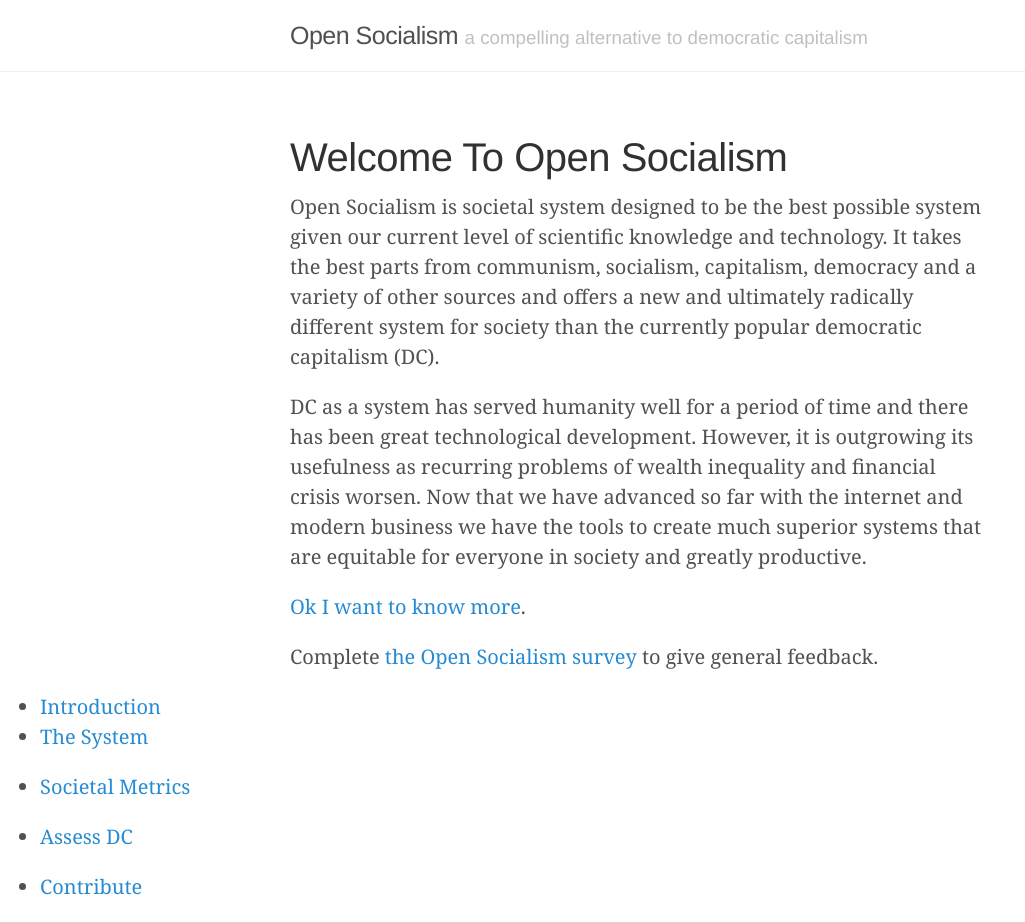
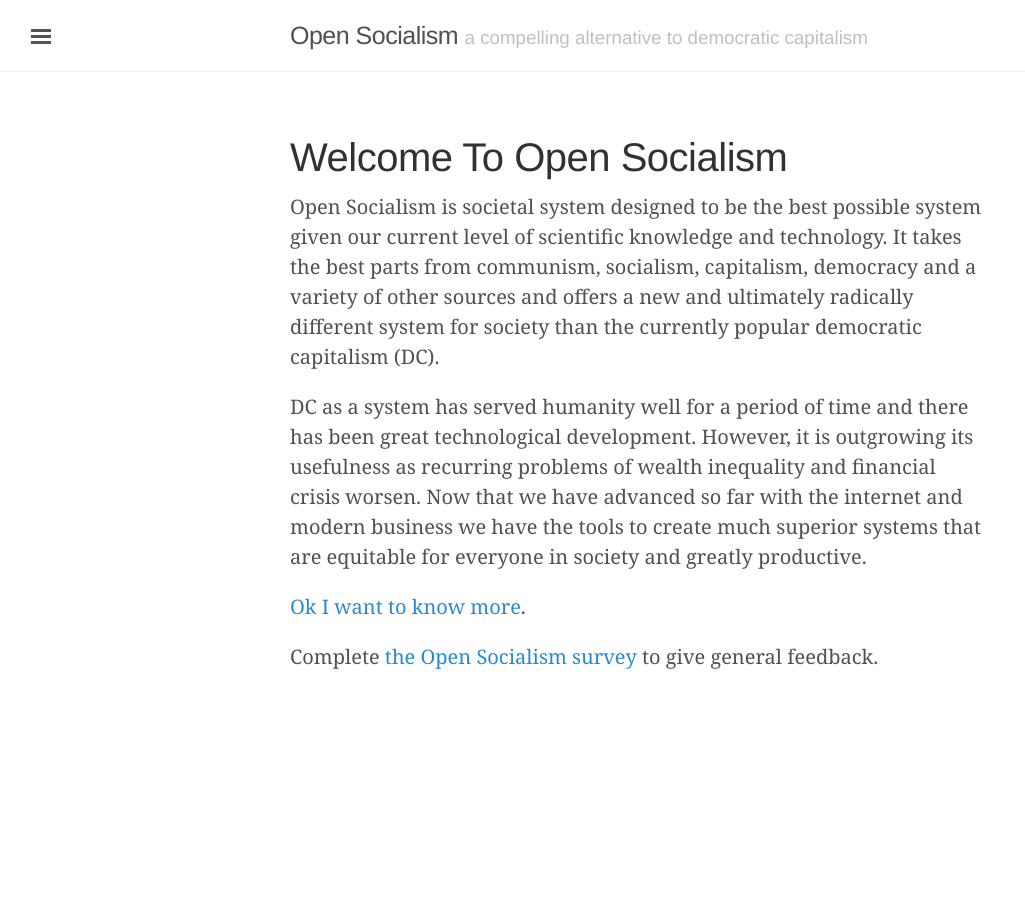
Before and after one commit to open-socialism/open-socialism-site, a Jekyll site: the page built from index.md, in a window 1280 px wide. Shown: the whole page, without its empty margins (0-1025 px from the left). Built offline with Jekyll 4.4.1, drawn with Linux system fonts in a browser that asks for light colours; after the commit the page ends 900 px from its top, so only the background shows below that.

Commit message:
getting closer

```diff
--- /dev/null
+++ b/_includes/navig.html
@@ -0,0 +1,28 @@
+<div class="cd-dropdown-wrapper">
+  <a class="cd-dropdown-trigger sidebar-toggle" href="#0"></a>
+  <nav class="cd-dropdown">
+    <h2>{{page.title}}</h2>
+    <a href="#0" class="cd-close">Close</a>
+    <ul class="cd-dropdown-content">
+      {% assign entries = site.pages | sort: "path" %}
+
+      <li><a href="/introduction">Introduction</a></li>
+      <li class="has-children">
+        <a href="/open-socialism">The System</a>
+
+        {% include navigation.html context="/open-socialism/" entries=entries topLevel=true %}
+      </li>
+      <li class="has-children">
+        <a href="/open-socialism">Societal Metrics</a>
+
+        {% include navigation.html context="/societal-metrics/" entries=entries topLevel=true %}
+      </li>
+      <li class="has-children">
+        <a href="/open-socialism">Assess DC</a>
+
+        {% include navigation.html context="/assess-dc/" entries=entries topLevel=true %}
+      </li>
+      <li><a href="/introduction">Contribute</a></li>
+    </ul>
+  </nav>
+</div>
--- a/_includes/navigation.html
+++ b/_includes/navigation.html
@@ -1,5 +1,5 @@
 {% capture html %}
-  <ul>
+  <ul class="is-hidden {% if include.topLevel %}cd-secondary-dropdown{% endif %}">
     {% for entry in include.entries %}
 
         {% if entry.title != "" %}
@@ -8,11 +8,15 @@
           {% capture current %}{{ entry.url | remove: slug | replace: "//", "/" }}{% endcapture %}
 
           {% if current == include.context %}
-              <li class="{% if page.url contains entry.url %}active{% endif %}">
-                  <a href="{{ site.baseurl }}{{ entry.url }}">{{ entry.title }}</a>
+            {% capture children %}{% include navigation.html context=entry.url entries=include.entries topLevel=false %}{% endcapture %}
 
-                  {% include navigation.html context=entry.url entries=include.entries %}
-              </li>
+            <li class="{% if page.url contains entry.url %}active{% endif %} {% if children contains 'li' %}has-children{% endif %}">
+                <a href="{{ site.baseurl }}{{ entry.url | remove: '.html' }}">{{ entry.title }}</a>
+
+                {% if children contains "li" %}
+                  {{children}}
+                {% endif %}
+            </li>
           {% endif %}
         {% endif %}
     {% endfor %}
--- a/_includes/navrow.html
+++ /dev/null
@@ -1,4 +0,0 @@
-<li class="{% if page.url contains include.url %}active{% endif %}">
-    <a href="{{ site.baseurl }}{{ include.url }}">{{ entry.title }}</a>
-    {% include navigation.html context=entry.url %}
-</li>
--- a/_layouts/default.html
+++ b/_layouts/default.html
@@ -14,7 +14,7 @@
           </h3>
         </div>
 
-        <!-- { % include nav.html % } -->
+        {% include navig.html %}
       </div>
 
       <div class="container content">
@@ -22,28 +22,6 @@
       </div>
 
     </div>
-
-    {% assign entries = site.pages | sort: "path" %}
-
-    <ul>
-      <li><a href="/introduction">Introduction</a></li>
-      <li>
-        <a href="/open-socialism">The System</a>
-
-        {% include navigation.html context="/open-socialism/" entries=entries %}
-      </li>
-      <li>
-        <a href="/open-socialism">Societal Metrics</a>
-
-        {% include navigation.html context="/societal-metrics/" entries=entries %}
-      </li>
-      <li>
-        <a href="/open-socialism">Assess DC</a>
-
-        {% include navigation.html context="/assess-dc/" entries=entries %}
-      </li>
-      <li><a href="/introduction">Contribute</a></li>
-    </ul>
 
     <script src="https://cdnjs.cloudflare.com/ajax/libs/jquery/2.2.3/jquery.min.js"></script>
     <script src="/js/jquery-menu-aim.min.js"></script>
--- a/_sass/_navigation.scss
+++ b/_sass/_navigation.scss
@@ -633,7 +633,7 @@
     .cd-dropdown-content .cd-secondary-dropdown a {
       line-height: 25px;
       height: 25px;
-      font-size: 1.3rem;
+      font-size: .9rem;
       padding-left: 0;
     }
     .no-touch .cd-dropdown-content .cd-secondary-dropdown a:hover {
```
Also changed, not shown: _includes/nav2.html (deleted, +0 -29 lines), _includes/nav3.html (deleted, +0 -28 lines).
